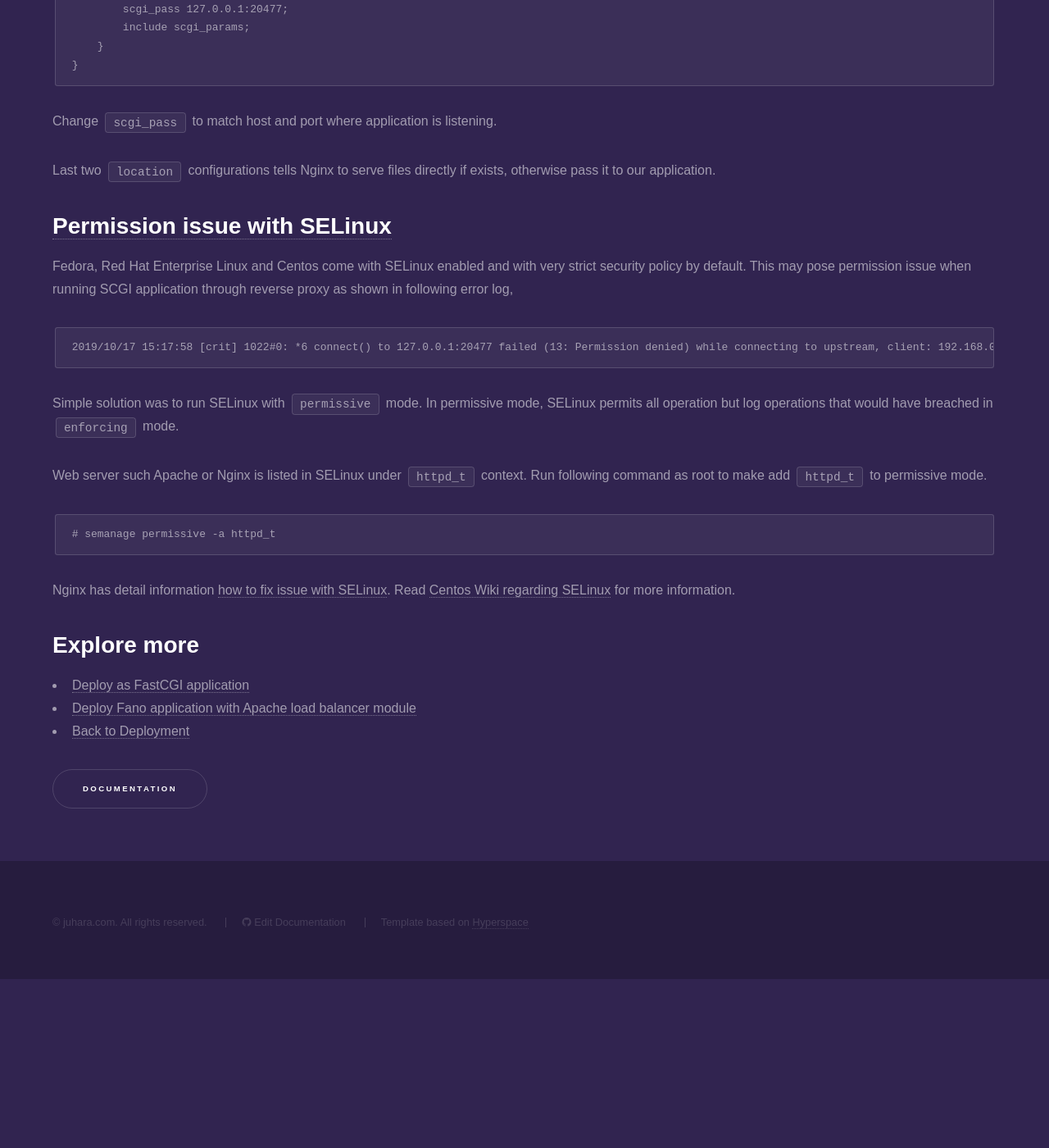
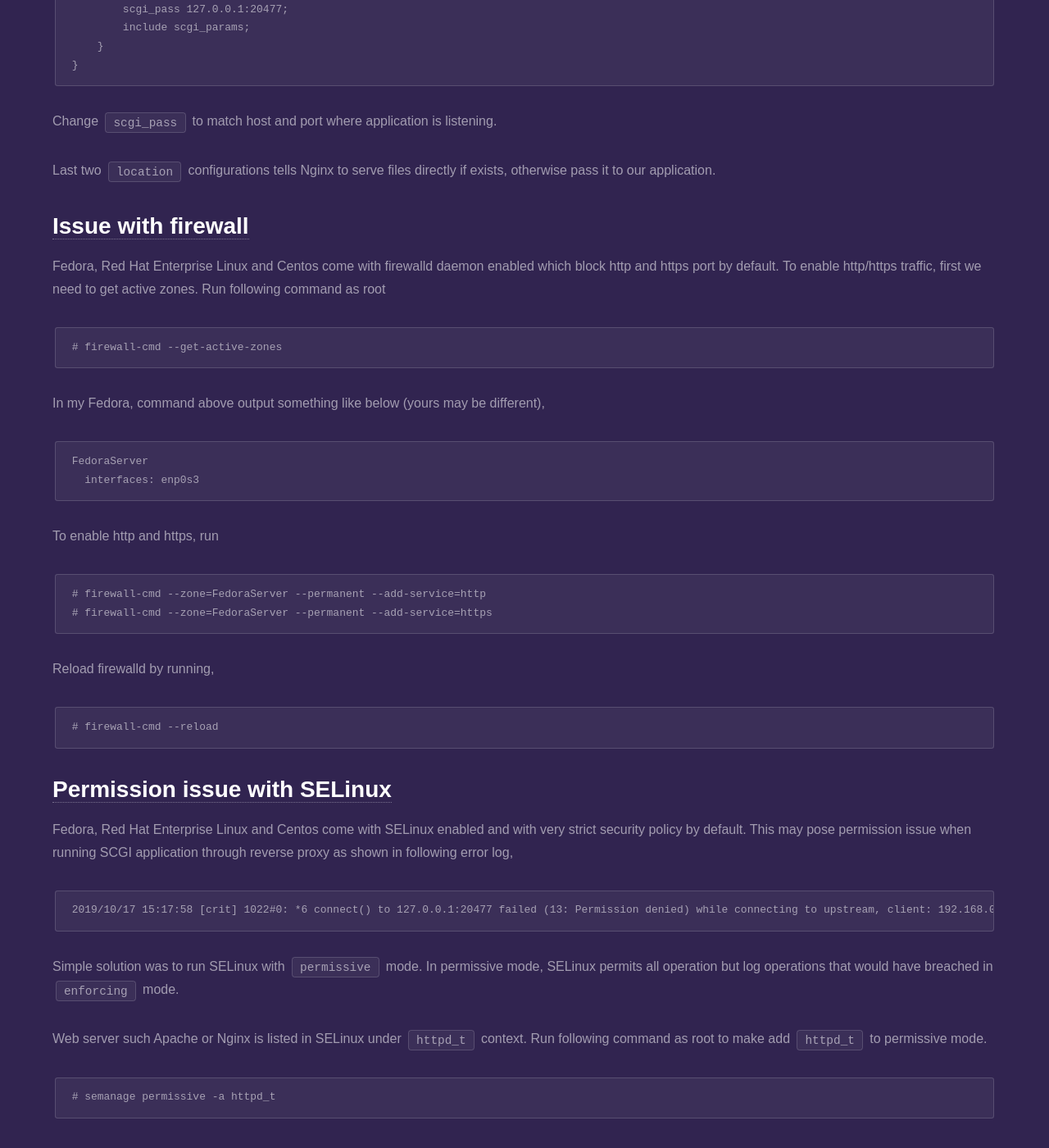
Before and after one commit to fanoframework/fanoframework.github.io, a Jekyll site: the page built from deployment/scgi/index.md, in a window 1280 px wide and 1400 px high, scrolled down 3185 px. Shown: the whole window at 82% size. Built offline with Jekyll 4.4.1, drawn with Linux system fonts in a browser that asks for light colours; our own code applies the rules of GitHub Pages for plain Markdown files; before the commit the page ends 4379 px from its top, so only the background shows below that.

Commit message:
add content about firewall

````diff
--- a/deployment/scgi/index.md
+++ b/deployment/scgi/index.md
@@ -125,7 +125,36 @@ Change `scgi_pass` to match host and port where application is listening.
 
 Last two `location` configurations tells Nginx to serve files directly if exists, otherwise pass it to our application.
 
-## <a name="permisson-issue-with-selinux">Permission issue with SELinux
+
+## <a name="issue-with-firewall">Issue with firewall
+
+Fedora, Red Hat Enterprise Linux and Centos come with firewalld daemon enabled which block http and https port by default. To enable http/https traffic, first we need to get active zones. Run following command as root
+
+```
+# firewall-cmd --get-active-zones
+```
+
+In my Fedora, command above output something like below (yours may be different),
+
+```
+FedoraServer
+  interfaces: enp0s3
+```
+
+To enable http and https, run
+
+```
+# firewall-cmd --zone=FedoraServer --permanent --add-service=http
+# firewall-cmd --zone=FedoraServer --permanent --add-service=https
+```
+
+Reload firewalld by running,
+
+```
+# firewall-cmd --reload
+```
+
+## <a name="permission-issue-with-selinux">Permission issue with SELinux
 
 Fedora, Red Hat Enterprise Linux and Centos come with SELinux enabled and with very strict security policy by default. This may pose permission issue when running SCGI application through reverse proxy as shown in following error log,
 
````
Also changed, not shown: deployment/fastcgi/index.md (+5 -1 lines).
